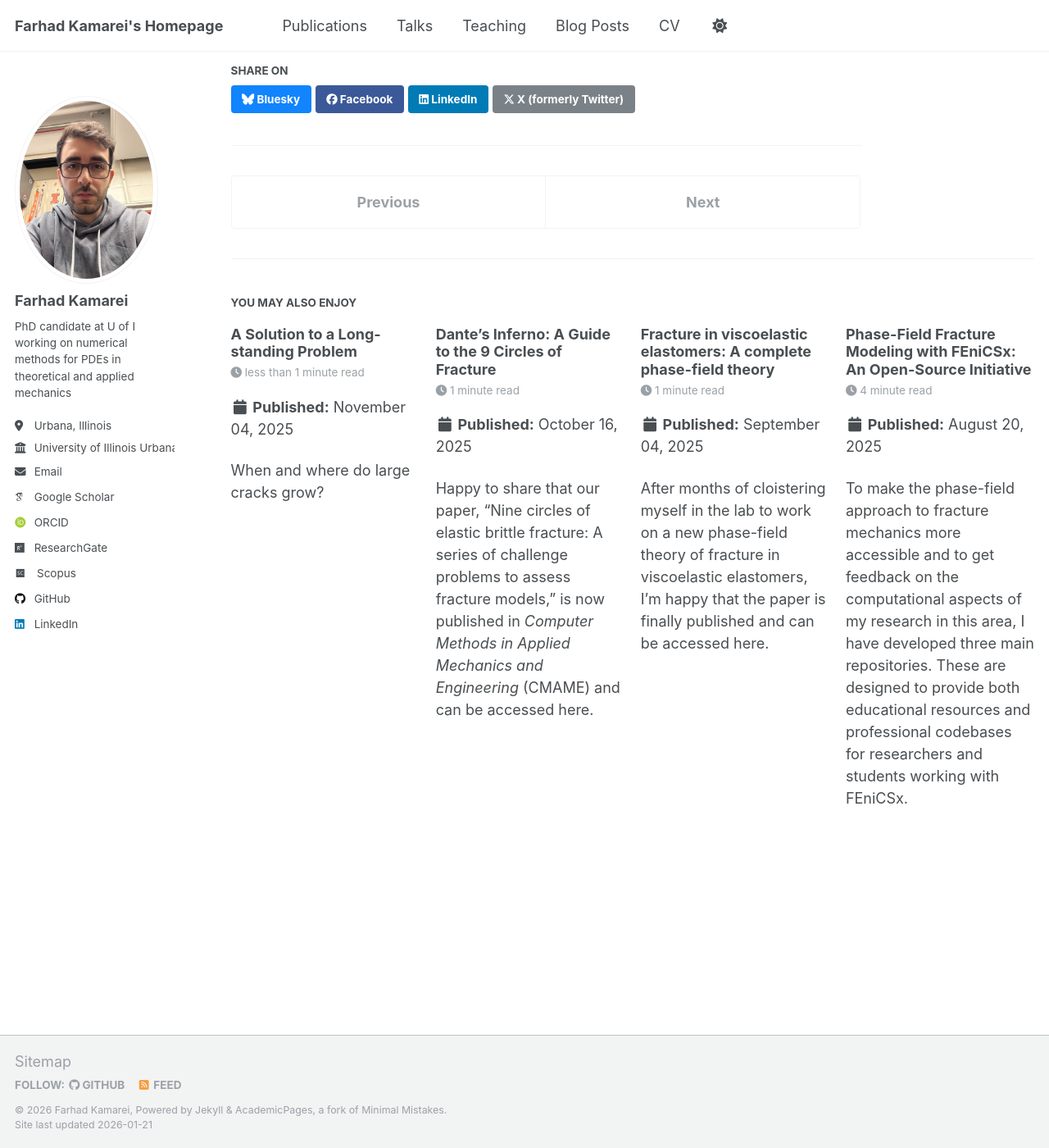
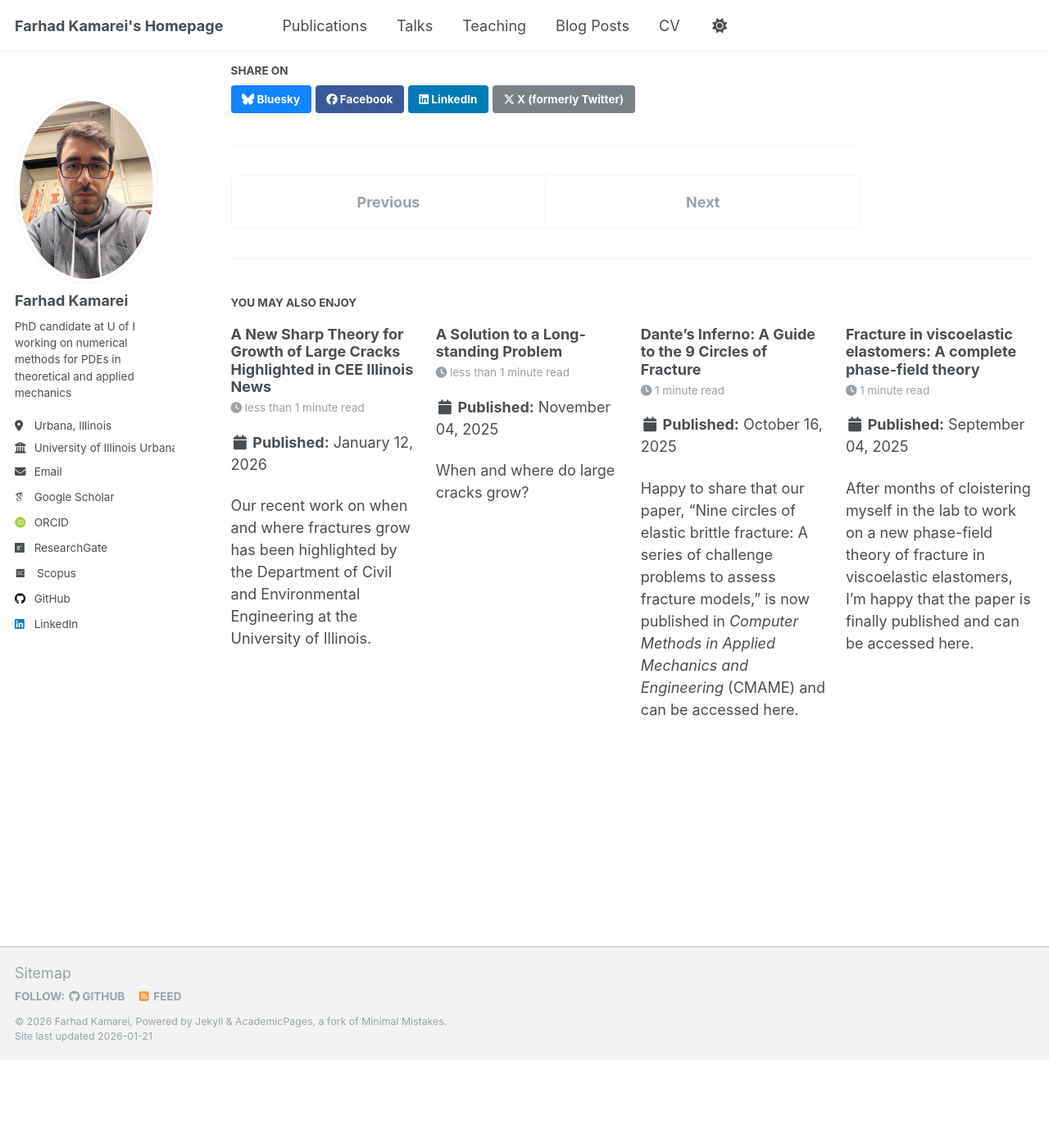
Before and after one commit to farhadkama/farhadkama.github.io, a Jekyll site: the page built from _posts/2025-10-28-post5.md, in a window 1280 px wide and 1400 px high, scrolled down 991 px. Shown: the whole window at 82% size. Built offline with Jekyll 4.4.1, drawn with Linux system fonts in a browser that asks for light colours; some web fonts are replaced; after the commit the page ends 2283 px from its top, so only the background shows below that; some of the changed text lies outside the part shown.

Commit message:
New post

```diff
--- /dev/null
+++ b/_posts/2026-01-12-post6.md
@@ -0,0 +1,14 @@
+---
+title: "A New Sharp Theory for Growth of Large Cracks Highlighted in CEE Illinois News"
+date: 2026-01-12
+categories: [research, news]
+excerpt: "Our recent work on when and where fractures grow has been highlighted by the Department of Civil and Environmental Engineering at the University of Illinois."
+---
+
+<img src="/images/cee-news-thumb2.png" alt="CEE News Thumbnail" width="500"/>
+
+Our recent work has been featured by the Department of Civil and Environmental Engineering at the University of Illinois with a cool title: **An age-old mystery solved: Rules for when and where fractures grow in brittle, elastic materials**
+
+[Read the full article →](https://cee.illinois.edu/news/An-age-old-mystery-solved-rules-for-when-and-where-fractures-grow-in-brittle-elastic-materials)
+
+<img src="/images/cee-news-preview2.png" alt="CEE News Feature" width="1250"/>
```
Also changed, not shown: _posts/2025-10-28-post5.md (+1 -1 lines), images/cee-news-preview2.png (added), images/cee-news-thumb2.png (added), 1 other file.
